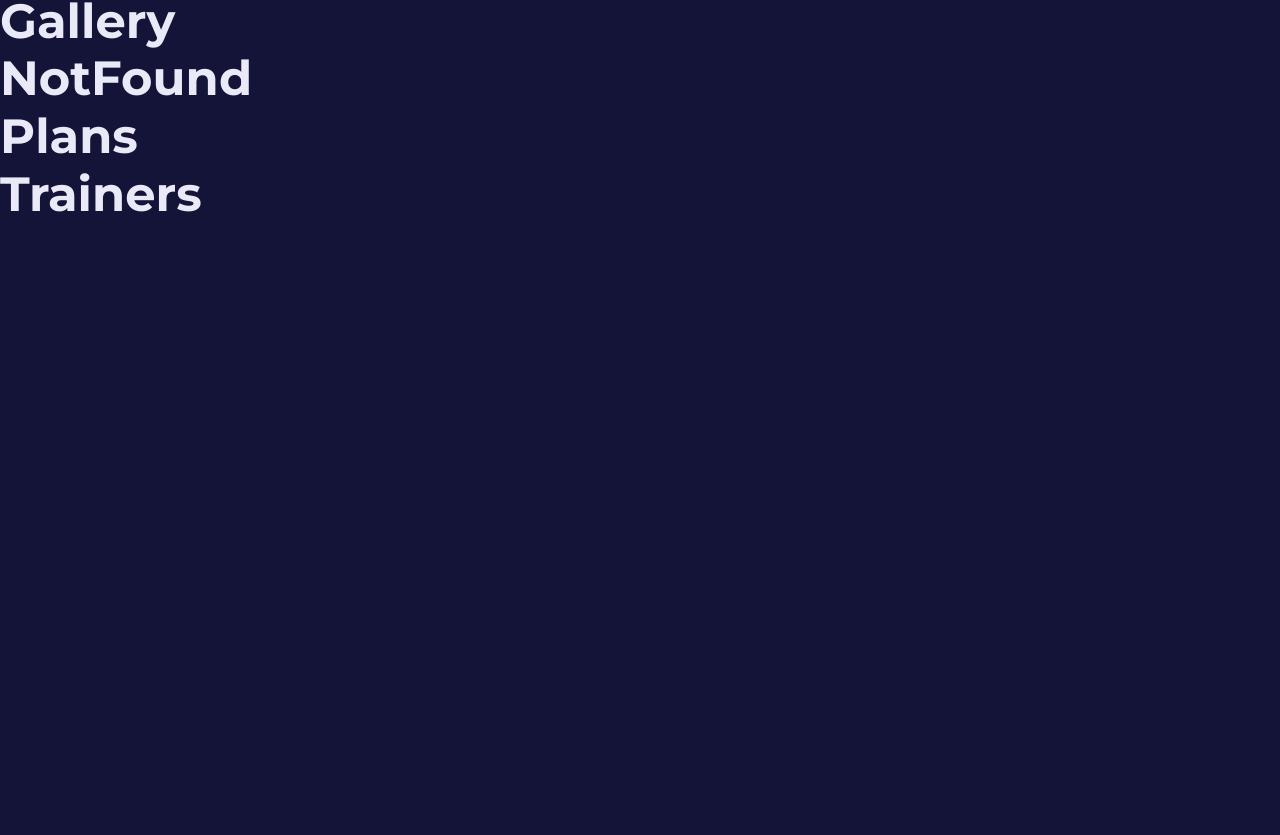
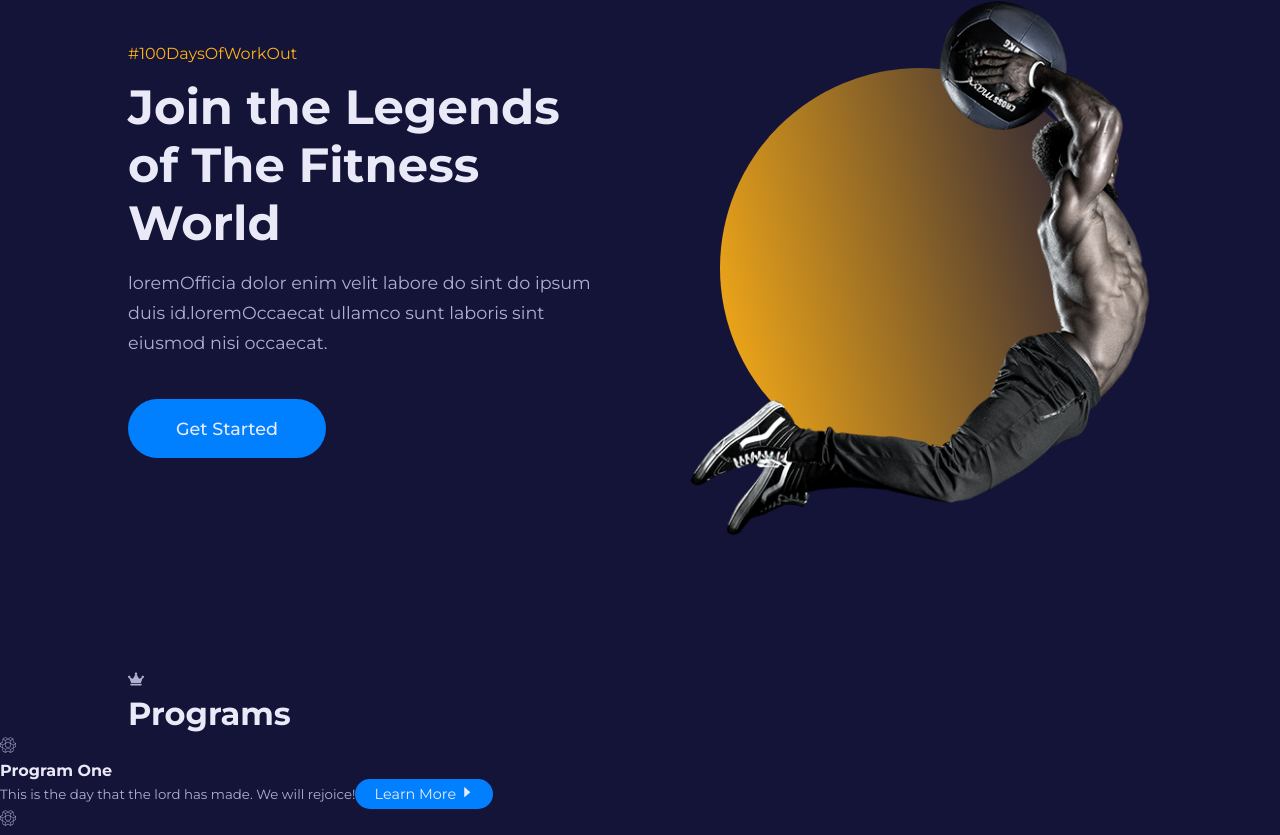
Before and after one commit to vaibhavshukla-int/full_fledged_webiste, a React (Vite) app: page / in a window 1280 px wide. Shown: the part 180-1015 px from the top of the page. Before the commit the page ends 800 px from the top, so only its background shows below. Built offline with nearby package versions, Linux system fonts and the light colour scheme.

Commit message:
home page header section is completed with styling

```diff
--- a/src/App.jsx
+++ b/src/App.jsx
@@ -12,13 +12,15 @@
   return (
     <BrowserRouter>
       <Navbar />
-      <Home />
-      <About />
-      <Contact />
-      <Gallery />
-      <NotFound />
-      <Plans />
-      <Trainers />
+      <Routes>
+        <Route index element={<Home />} />
+        <Route path="about" element={<About />} />
+        <Route path="contact" element={<Contact />} />
+        <Route path="gallery" element={<Gallery />} />
+        <Route path="plans" element={<Plans />} />
+        <Route path="trainers" element={<Trainers />} />
+        <Route path="*" element={<NotFound />} />
+      </Routes>
     </BrowserRouter>
   );
 };
--- /dev/null
+++ b/src/UI/Cards.jsx
@@ -0,0 +1,4 @@
+const Cards = ({ className, children }) => {
+  return <article className={`card ${className}`}>{children}</article>;
+};
+export default Cards;
--- /dev/null
+++ b/src/components/MainHeader.jsx
@@ -0,0 +1,30 @@
+import { Link } from 'react-router-dom';
+import Image from '../images/main_header.png';
+import '../pages/home/home.css';
+
+const MainHeader = () => {
+  return (
+    <header className="main__header">
+      <div className="container main__header-container">
+        <div className="main__header-left">
+          <h4>#100DaysOfWorkOut</h4>
+          <h1>Join the Legends of The Fitness World</h1>
+          <p>
+            loremOfficia dolor enim velit labore do sint do ipsum duis
+            id.loremOccaecat ullamco sunt laboris sint eiusmod nisi occaecat.
+          </p>
+          <Link to="/plans" className="btn lg">
+            Get Started
+          </Link>
+        </div>
+        <div className="main__header-right">
+          <div className="main__header-circle"></div>
+          <div className="main__header-image">
+            <img src={Image} alt="Main Header Image" />
+          </div>
+        </div>
+      </div>
+    </header>
+  );
+};
+export default MainHeader;
--- a/src/components/Navbar.jsx
+++ b/src/components/Navbar.jsx
@@ -11,7 +11,11 @@
   return (
     <nav>
       <div className="container nav__container">
-        <Link to="/" className="logo">
+        <Link
+          to="/"
+          className="logo"
+          onClick={() => setIsNavShowing(!isNavShowing)}
+        >
           <img src={Logo} alt="Nav Logo" />
         </Link>
         <ul
@@ -24,6 +28,7 @@
                 <NavLink
                   to={path}
                   className={({ isActive }) => (isActive ? 'active-nav' : '')}
+                  onClick={() => setIsNavShowing((prevState) => !prevState)}
                 >
                   {name}
                 </NavLink>
@@ -33,7 +38,7 @@
         </ul>
         <button
           className="nav__toggle-btn"
-          onClick={() => setIsNavShowing(!isNavShowing)}
+          onClick={() => setIsNavShowing((prevState) => !prevState)}
         >
           {isNavShowing ? <MdOutlineClose /> : <GoThreeBars />}
         </button>
--- /dev/null
+++ b/src/components/Programs.jsx
@@ -0,0 +1,34 @@
+import { FaCrown } from 'react-icons/fa';
+import SectionHead from './SectionHead';
+import { programs } from '../data';
+import Cards from '../UI/Cards';
+import { SiOpenaigym } from 'react-icons/si';
+import { AiFillCaretRight } from 'react-icons/ai';
+import { Link } from 'react-router-dom';
+
+const Programs = () => {
+  console.log(programs);
+  return (
+    <section className="programs">
+      <div className="container programs__container">
+        <SectionHead icon={<FaCrown />} title="Programs" />
+      </div>
+      <div className="programs__wrapper">
+        {programs.map((program) => {
+          const { id, icon, title, info, path } = program;
+          return (
+            <Cards className="programs__program" key={id}>
+              <span>{<SiOpenaigym />}</span>
+              <h4>{title}</h4>
+              <small>{info}</small>
+              <Link path={path} className="btn sm">
+                Learn More <AiFillCaretRight />
+              </Link>
+            </Cards>
+          );
+        })}
+      </div>
+    </section>
+  );
+};
+export default Programs;
--- /dev/null
+++ b/src/components/SectionHead.jsx
@@ -0,0 +1,9 @@
+const SectionHead = ({ title, icon, className }) => {
+  return (
+    <div className={`section__head ${className}`}>
+      <span>{icon}</span>
+      <h2>{title}</h2>
+    </div>
+  );
+};
+export default SectionHead;
--- a/src/data.js
+++ b/src/data.js
@@ -1,5 +1,3 @@
-import { SiOpenaigym } from 'react-icons/si';
-
 export const links = [
   {
     name: 'Home',
@@ -27,36 +25,32 @@
   },
 ];
 
-// export const programs = [
-//   {
-//     id: 1,
-//     icon: <SiOpenaigym />,
-//     title: 'Program One',
-//     info: 'This is the day that the lord has made. We will rejoice!',
-//     path: '/programs/111',
-//   },
-//   {
-//     id: 2,
-//     icon: <SiOpenaigym />,
-//     title: 'Program Two',
-//     info: 'This is the day that the lord has made. We will rejoice!',
-//     path: '/programs/222',
-//   },
-//   {
-//     id: 3,
-//     icon: <SiOpenaigym />,
-//     title: 'Program Three',
-//     info: 'This is the day that the lord has made. We will rejoice!',
-//     path: '/programs/333',
-//   },
-//   {
-//     id: 4,
-//     icon: <SiOpenaigym />,
-//     title: 'Program Four',
-//     info: 'This is the day that the lord has made. We will rejoice!',
-//     path: '/programs/444',
-//   },
-// ];
+export const programs = [
+  {
+    id: 1,
+    title: 'Program One',
+    info: 'This is the day that the lord has made. We will rejoice!',
+    path: '/programs/111',
+  },
+  {
+    id: 2,
+    title: 'Program Two',
+    info: 'This is the day that the lord has made. We will rejoice!',
+    path: '/programs/222',
+  },
+  {
+    id: 3,
+    title: 'Program Three',
+    info: 'This is the day that the lord has made. We will rejoice!',
+    path: '/programs/333',
+  },
+  {
+    id: 4,
+    title: 'Program Four',
+    info: 'This is the day that the lord has made. We will rejoice!',
+    path: '/programs/444',
+  },
+];
 
 // export const values = [
 //   {
--- a/src/index.css
+++ b/src/index.css
@@ -76,3 +76,34 @@
   object-fit: cover;
   width: 100%;
 }
+
+.btn {
+  color: var(--color-gray-100);
+  width: fit-content;
+  margin: 0 auto;
+  padding: 0.9rem 2rem;
+  background: var(--color-primary);
+  border-radius: 1.5rem;
+  transition: var(--transition);
+}
+
+.btn:hover {
+  background: var(--color-secondary);
+  color: var(--color-gray-600);
+}
+
+.btn.lg {
+  padding: 1.2rem 3rem;
+  border-radius: 2rem;
+  font-size: 1.1rem;
+  font-weight: 500;
+}
+
+.btn.sm {
+  padding: 0.4rem 1.2rem;
+  font-size: 0.9rem;
+}
+
+.btn.sm:hover {
+  background: var(--color-gray-100);
+}
--- a/src/pages/home/Home.jsx
+++ b/src/pages/home/Home.jsx
@@ -1,7 +1,14 @@
+import MainHeader from '../../components/MainHeader';
+import Programs from '../../components/Programs';
 import './home.css';
 
 const Home = () => {
-  return <h1>Home</h1>;
+  return (
+    <>
+      <MainHeader />
+      <Programs />
+    </>
+  );
 };
 
 export default Home;
--- a/src/pages/home/home.css
+++ b/src/pages/home/home.css
@@ -0,0 +1,55 @@
+.main__header {
+  width: 100vw;
+  height: 100vh;
+  /* height: calc(100vh - 3rem); */
+  display: grid;
+  place-items: center;
+  margin-top: 3rem;
+}
+
+.main__header-container {
+  height: 100%;
+  display: grid;
+  grid-template-columns: 1fr 1fr;
+  align-items: center;
+  justify-content: space-between;
+  gap: 6rem;
+}
+
+.main__header-left {
+  margin-top: -3rem;
+}
+
+.main__header-left h4 {
+  margin-bottom: 1rem;
+  color: var(--color-secondary);
+  font-weight: 400;
+}
+
+.main__header-left p {
+  margin: 1rem 0 3.5rem;
+  font-size: 1.1rem;
+}
+
+.main__header-right {
+  display: grid;
+  place-items: center;
+  position: relative;
+}
+
+.main__header-circle {
+  width: 25rem;
+  height: 25rem;
+  background: linear-gradient(75deg, var(--color-secondary), transparent);
+  border-radius: 50%;
+  position: absolute;
+  transition: (--transition);
+}
+
+.main__header-image {
+  position: relative;
+}
+
+.main__header-right:hover .main__header-circle {
+  filter: blur(15px);
+}
```
